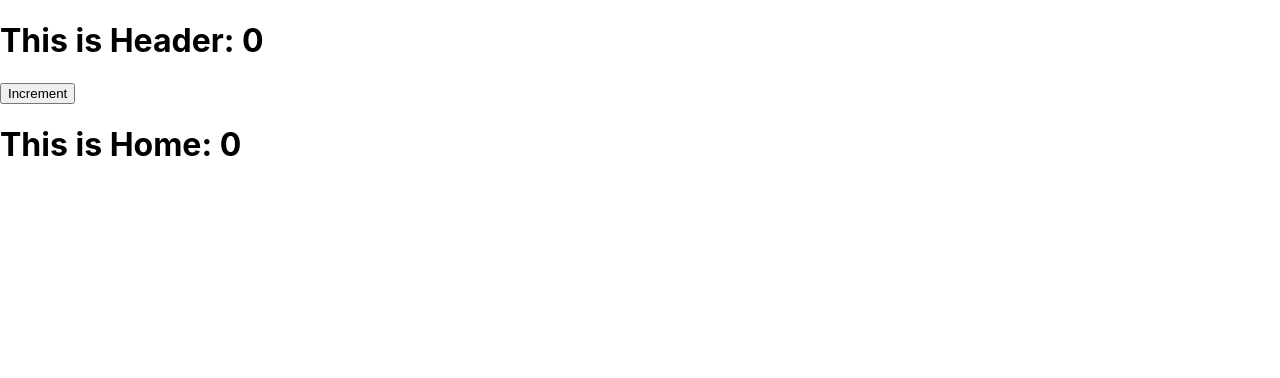
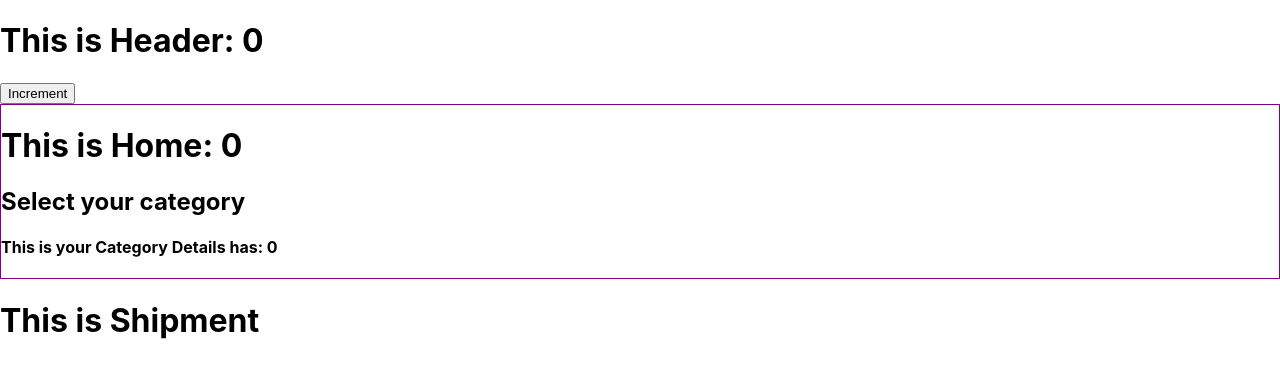
Before and after one commit to mdshahnewaz4767/react-state-management, a React (Create React App) app: page / in a window 1280 px wide. Shown: the top 378 px of the page. Built offline with nearby package versions, Linux system fonts and the light colour scheme.

Commit message:
Share data to grandchildren

```diff
--- a/src/App.js
+++ b/src/App.js
@@ -2,6 +2,7 @@
 import './App.css';
 import Header from './components/Header/Header';
 import Home from './components/Home/Home';
+import Shipment from './components/Shipment/Shipment';
 
 function App() {
   const [count, setCount] = useState(0);
@@ -9,6 +10,7 @@
     <div>
       <Header count={count} setCount={setCount}></Header>
       <Home count={count} setCount={setCount}></Home>
+      <Shipment></Shipment>
     </div>
   );
 }
--- /dev/null
+++ b/src/components/Categories/Categories.js
@@ -0,0 +1,14 @@
+import React from 'react';
+import CategoryDetails from '../CategoryDetails/CategoryDetails';
+
+const Categories = (props) => {
+    const {count} = props;
+    return (
+        <div>
+            <h2>Select your category</h2>
+            <CategoryDetails count={count}></CategoryDetails>
+        </div>
+    );
+};
+
+export default Categories;
--- /dev/null
+++ b/src/components/CategoryDetails/CategoryDetails.js
@@ -0,0 +1,12 @@
+import React from 'react';
+
+const CategoryDetails = (props) => {
+    const {count} = props;
+    return (
+        <div>
+            <h4>This is your Category Details has: {count}</h4>
+        </div>
+    );
+};
+
+export default CategoryDetails;
--- a/src/components/Home/Home.js
+++ b/src/components/Home/Home.js
@@ -1,10 +1,12 @@
 import React from 'react';
+import Categories from '../Categories/Categories';
 
 const Home = (props) => {
     const {count} = props;
     return (
-        <div>
+        <div style={{border: '1px solid purple'}}>
             <h1>This is Home: {count}</h1>
+            <Categories count={count}></Categories>
         </div>
     );
 };
--- /dev/null
+++ b/src/components/Shipment/Shipment.js
@@ -0,0 +1,11 @@
+import React from 'react';
+
+const Shipment = () => {
+    return (
+        <div>
+            <h1>This is Shipment</h1>
+        </div>
+    );
+};
+
+export default Shipment;
```
